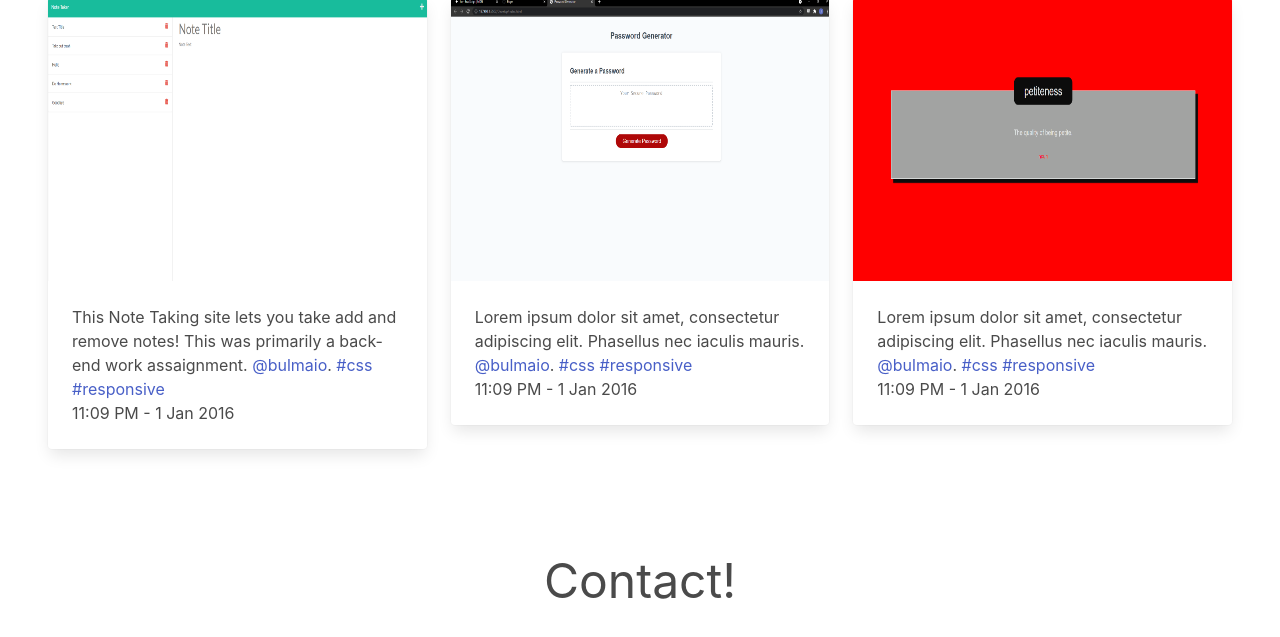
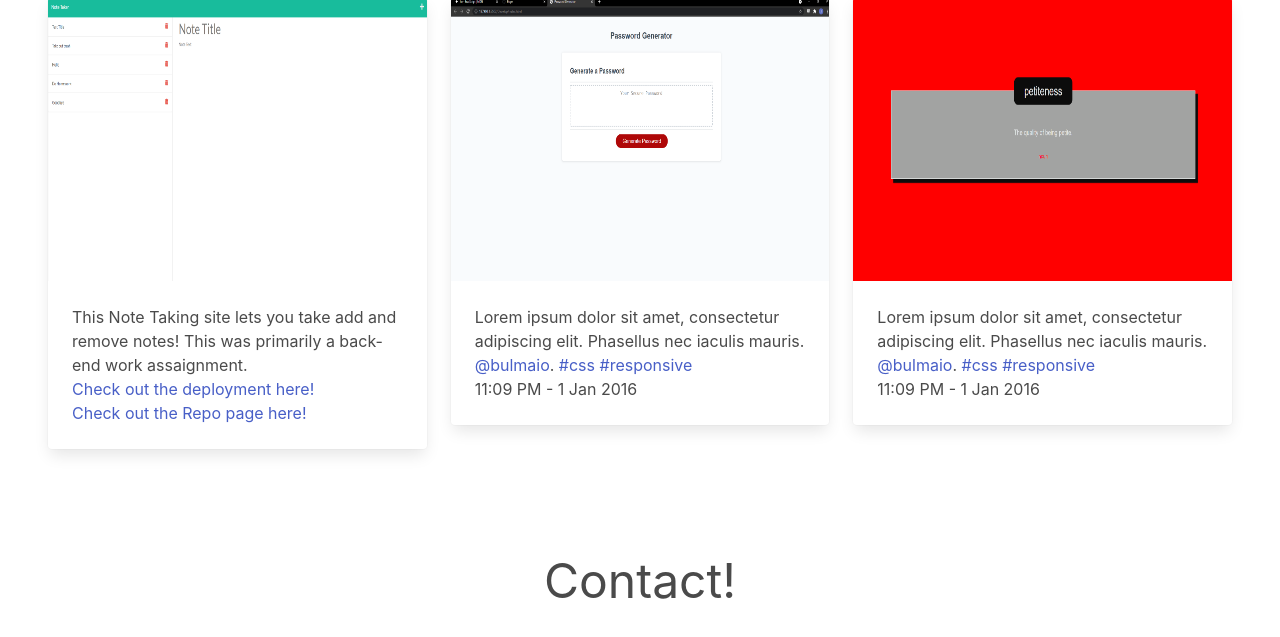
Before and after one commit to jsoh11/Cooler-Portfolio, a plain HTML site: page index.html in a window 1280 px wide. Shown: the part 391-1028 px from the top of the page. Drawn offline with nearby package versions, Linux system fonts and the light colour scheme.

Commit message:
added card and links

```diff
--- a/index.html
+++ b/index.html
@@ -3,7 +3,7 @@
   <head>
     <meta charset="utf-8">
     <meta name="viewport" content="width=device-width, initial-scale=1">
-    <title>Hello Bulma!</title>
+    <title>My Portfolio</title>
     <link rel="stylesheet" href="https://cdn.jsdelivr.net/npm/bulma@0.9.3/css/bulma.min.css">
     <link rel="stylesheet" href="style.css">
   </head>
@@ -70,10 +70,11 @@
         <div class="card-content">
           <div class="content">
            This Note Taking site lets you take add and remove notes! This was primarily a back-end work assaignment.
-            <a>@bulmaio</a>.
-            <a href="#">#css</a> <a href="#">#responsive</a>
             <br>
-            <time datetime="2016-1-1">11:09 PM - 1 Jan 2016</time>
+            <a href="https://salty-beyond-67557.herokuapp.com/">Check out the deployment here!</a>
+            <br>
+            <a href="https://github.com/jsoh11/NoteTaker.git">Check out the Repo page here!</a>
+            <br>
           </div>
         </div>
       </div>
```
